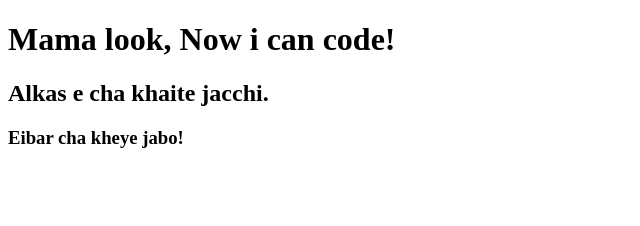
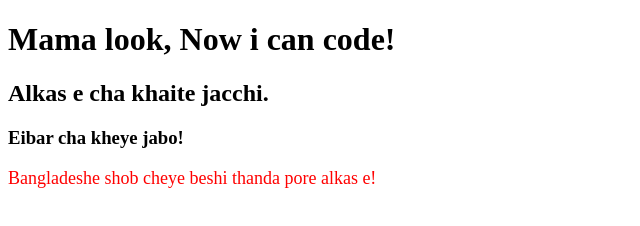
Before and after one commit to muazjohani/first, a plain HTML site: page index.html in a window 1280 px wide. Shown: the whole page, without its empty margins (0-640 px from the left). Drawn offline with Linux system fonts and the light colour scheme.

Commit message:
styles added

```diff
--- a/index.html
+++ b/index.html
@@ -5,10 +5,12 @@
     <meta http-equiv="X-UA-Compatible" content="IE=edge">
     <meta name="viewport" content="width=device-width, initial-scale=1.0">
     <title>My first GitHub Repo</title>
+    <link rel="stylesheet" href="style.css">
 </head>
 <body>
     <h1>Mama look, Now i can code!</h1>
     <h2>Alkas e cha khaite jacchi.</h2>
     <h3>Eibar cha kheye jabo!</h3>
+    <p>Bangladeshe shob cheye beshi thanda pore alkas e!</p>
 </body>
 </html>
--- /dev/null
+++ b/style.css
@@ -0,0 +1,4 @@
+p{
+    color: red;
+    font-size: large;
+}
```
